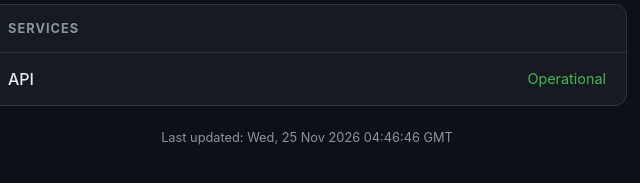
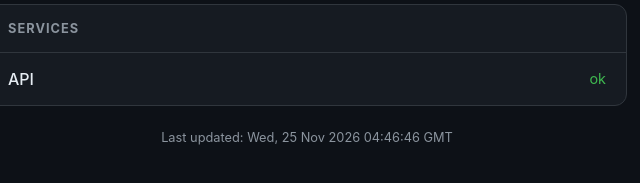
Before and after one commit to JesselZapanta/status-api, a website: page index.html in a window 1280 px wide. Shown: the part 425-608 px from the top of the page, 333-973 px from the left. Drawn offline with Linux system fonts and the light colour scheme.

Commit message:
Return status ok from API and Pages JSON endpoint

```diff
--- a/api/status.js
+++ b/api/status.js
@@ -2,7 +2,7 @@
 export async function GET() {
     return Response.json(
         {
-            status: "active"
+            status: "ok"
         },
         {
             status: 200,
--- a/index.html
+++ b/index.html
@@ -82,13 +82,19 @@
             <h3>Services</h3>
             <div class="service">
                 <span class="service-name">API</span>
-                <span class="service-status">Operational</span>
+                <span class="service-status" id="service-status">ok</span>
             </div>
         </div>
         <footer>Last updated: <span id="updated"></span></footer>
     </div>
     <script>
         document.getElementById("updated").textContent = new Date().toUTCString();
+        fetch("status.json")
+            .then((response) => response.json())
+            .then((data) => {
+                document.getElementById("service-status").textContent = data.status;
+            })
+            .catch(() => {});
     </script>
 </body>
 </html>
--- /dev/null
+++ b/status.json
@@ -0,0 +1 @@
+{"status":"ok"}
```
Also changed, not shown: .github/workflows/deploy-pages.yml.
